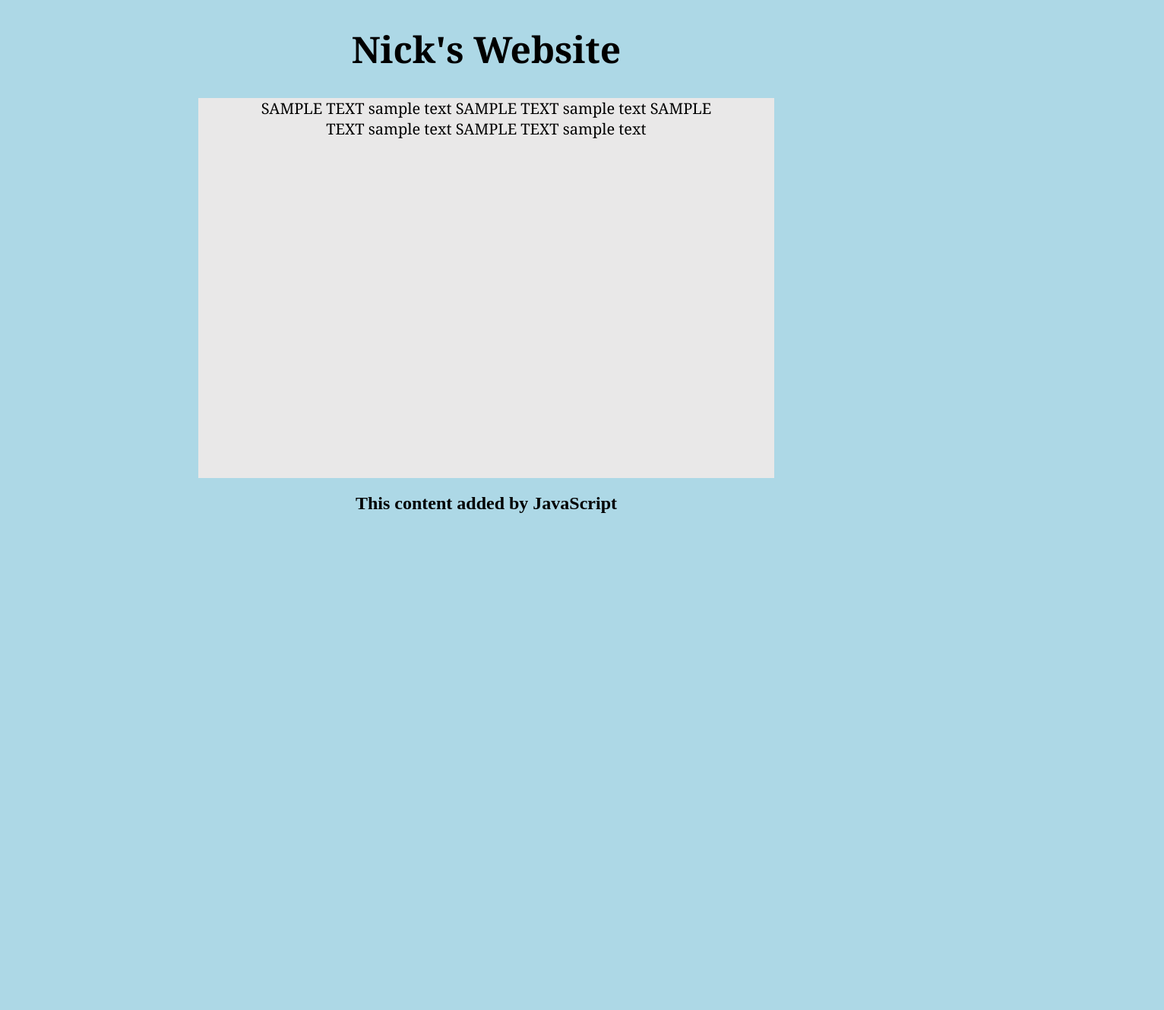
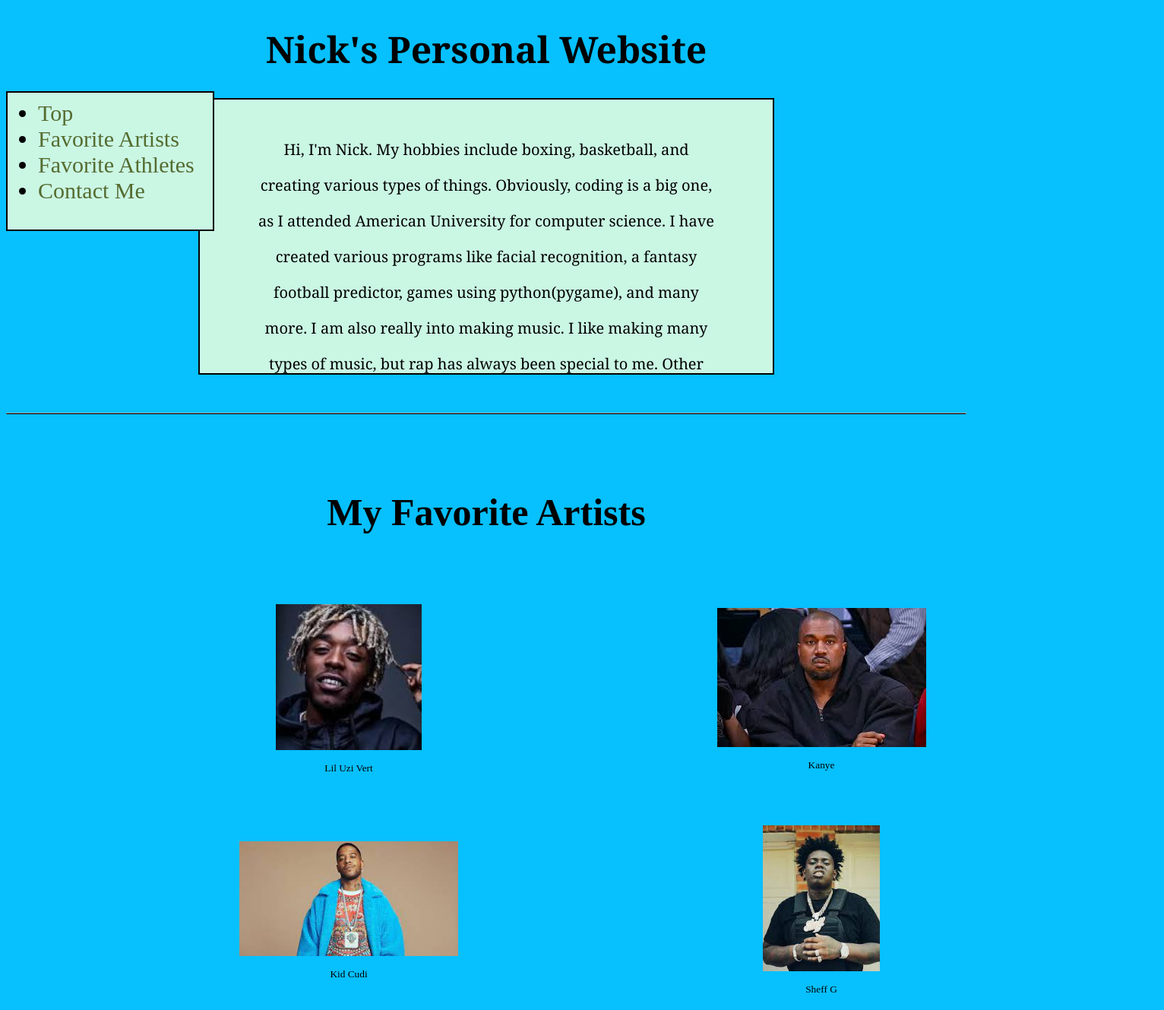
Before and after one commit to nick-raym/Personal-Website, a plain HTML site: page index.html in a window 1280 px wide. Shown: the top 1329 px of the page at 76% size, 1532 px wide, since content can reach past the window. Before the commit the page ends 800 px from the top, so only its background shows below. Drawn offline with Linux system fonts and the light colour scheme.

Commit message:
more css and html elements added

```diff
--- a/index.html
+++ b/index.html
@@ -5,10 +5,74 @@
         <title>Personal Website</title>
     </head>
     <body>
-        <h1>Nick's Website</h1>
-        <div id="textbox">
-            <p>SAMPLE TEXT sample text SAMPLE TEXT sample text SAMPLE TEXT sample text SAMPLE TEXT sample text</p>
+        <h1 id="top" class="text">Nick's Personal Website</h1>
+        <div id="first">
+        <div id="navbox">
+            <ul id="nav">
+                <li><a href="#top">Top</a></li>
+                <li><a href="#artists">Favorite Artists</a></li>
+                <li><a href="#athletes">Favorite Athletes</a></li>
+                <li><a href="#contact">Contact Me</a></li>
+            </ul>
         </div>
+            <div id="textbox" class="text">
+            <br>
+            <p>Hi, I'm Nick. My hobbies include boxing, basketball, and creating various types of things. Obviously, coding is a big one, as I attended American University for computer science. I have created
+                 various programs like facial recognition, a fantasy football predictor, games using python(pygame), and many more. I am also really into making music. I like making many types of music, but rap has always been special to me. Other genres
+                 I weave into the songs I create are rock, RnB, punk, pop, and EDM.
+            </p><br>
+
+        </div>
+        </div>
+
+        <div id="artists">
+            <hr>
+            <h2 class="head" class="text"><br>My Favorite Artists</h2>
+
+            <table class="imgs">
+                <tr>
+                    <td><img class="image" id="uzi" alt="Lil Uzi Vert"src="./uzi.jpeg" title="Display Title"/> <p class="img-text">Lil Uzi Vert</p> </td>
+                    <td><img  class="image" alt="Kanye West" src="./Ye.jpeg"/> <p class="img-text">Kanye</p> </td>
+                </tr>
+                <tr>
+                    <td><img  class="image" alt="Kid Cudi" src="./Cudi.jpeg"/> <p class="img-text">Kid Cudi</p> </td>
+                    <td><img  class="image" alt="Sheff g" src="./sheff g.jpeg"/> <p class="img-text">Sheff G</p> </td>
+                </tr>
+                <tr>
+                    <td><img  class="image" alt="XXXTentacion" src="./tentacion.jpeg"/> <p class="img-text">XXXTentacion</p> </td>
+                    <td><img  class="image" alt="Lil Wayne" src="./wayne.jpeg"/> <p class="img-text">Lil Wayne</p> </td>
+                </tr>
+
+            </table>
+
+        </div>
+
+        <div id="athletes">
+            <hr>
+            <h2 class="head" class="text"><br>My Favorite Athletes</h2>
+
+            <table class="imgs">
+                <tr>
+                    <td><img class="image" id="charles" alt='Charles "Do Bronx" Oliveira' src="./Charles.jpeg" title="Charles Oliveira"/> <p class="img-text">Charles "Do Bronx" Oliveira</p> </td>
+                    <td><img  class="image" alt="Israel Adesanya" src="./Israel.jpg"/> <p class="img-text">Israel Adesanya</p> </td>
+                </tr>
+                <tr>
+                    <td><img  class="image" alt="Ronaldo" src="./Ronaldo.webp"/> <p class="img-text">Christiano Ronaldo</p> </td>
+                    <td><img  class="image" alt="Damian Lillard" src="./Dame.jpg"/> <p class="img-text">Damian Lillard</p> </td>
+                </tr>
+                <tr>
+                    <td><img  class="image" alt="Steph" src="./Steph.webp"/> <p class="img-text">Steph Curry</p> </td>
+                    <td><img  class="image" alt="Mike Tyson" src="./Tyson.jpg"/> <p class="img-text">Mike Tyson</p> </td>
+                </tr>
+
+            </table>
+
+        </div>
+        <hr>
+        <div id="contact">
+
+        </div>
+
         <script src="./index.js"></script>
     </body>
 </html>
--- a/index.js
+++ b/index.js
@@ -1,4 +1,6 @@
-const h2 = document.createElement("h2");
-h2.textContent = "This content added by JavaScript";
-document.querySelector("body").appendChild(h2);
-h2.id="javas";
+/*const h2 = document.createElement("h2");
+h2.textContent = "Some of my Favorite Artists";
+const artists=getElementById("artists");
+document.querySelector(artists).append(h2);
+//h2.insertBefore(getElementById("images"));
+h2.id="javas";*/
--- a/style.css
+++ b/style.css
@@ -1,31 +1,95 @@
 body{
-    background: lightblue;
+    background: rgb(7, 192, 254);
+
 }
 
 h1{
-    font-family:Cambria, Cochin, Georgia, Times, 'Times New Roman', serif;
     font-size: 300%;
     text-align: center;
 }
 
 div#textbox{
     text-align: center;
-    background: rgb(233, 232, 232);
+    background: #caf6e4;
+    overflow:hidden;
     margin-left: 20%;
     margin-right: 20%;
-
-    height:500px;
+    height:360px;
+    border: 2px solid rgb(0, 0, 0);
 }
 
 p{
-    font-family:Cambria, Cochin, Georgia, Times, 'Times New Roman', serif;
     font-size: 20px;
-
+    line-height: 47px;
     margin-left: 70px;
     margin-right: 70px;
-    margin-bottom: 30px;
+    margin-bottom: 0px;
 }
 
-h2#javas{
+.head{
     text-align: center;
+    font-size: 50px;
 }
+
+.imgs img{
+    max-width: 3in;
+    max-height: 2in;
+    display: block;
+    margin-left: auto;
+    margin-right: auto;
+
+}
+.imgs{
+    /*border-spacing: 200px;*/
+    border-spacing:280px 50px;
+}
+
+.img-text{
+    text-align: center;
+    font-size: smaller;
+    margin-top: 0px;
+    width: 200px;
+}
+
+.imgs img#uzi{
+    height:2in;
+    width: 2in;
+}
+hr{
+    margin-top: 50px;
+    border-bottom: 1px solid rgb(0, 0, 0);
+}
+
+.text{
+    font-family:Cambria, Cochin, Georgia, Times, 'Times New Roman', serif;
+}
+
+#first{
+    overflow: hidden;
+}
+
+#nav{
+    font-size: 30px;
+    border: 2px solid rgb(0, 0, 0);
+    width: 230px;
+    height: 170px;
+    float: left;
+    position: absolute;
+    top: 90px;
+    padding-top: 10px;
+    background-color: #caf6e4;
+}
+#nav a:visited{
+    color: darkolivegreen;
+    text-decoration: none;
+}
+
+#nav a:hover{
+    color: blue;
+    text-decoration: none;
+}
+
+#nav a:link{
+    color: darkolivegreen;
+    text-decoration: none;
+}
```
Also changed, not shown: Charles.jpeg (added), Cudi.jpeg (added), Dame.jpg (added), Israel.jpg (added), Ronaldo.webp (added), Steph.webp (added), Tyson.jpg (added), Ye.jpeg (added), sheff g.jpeg (added), tentacion.jpeg (added), uzi.jpeg (added), wayne.jpeg (added).
